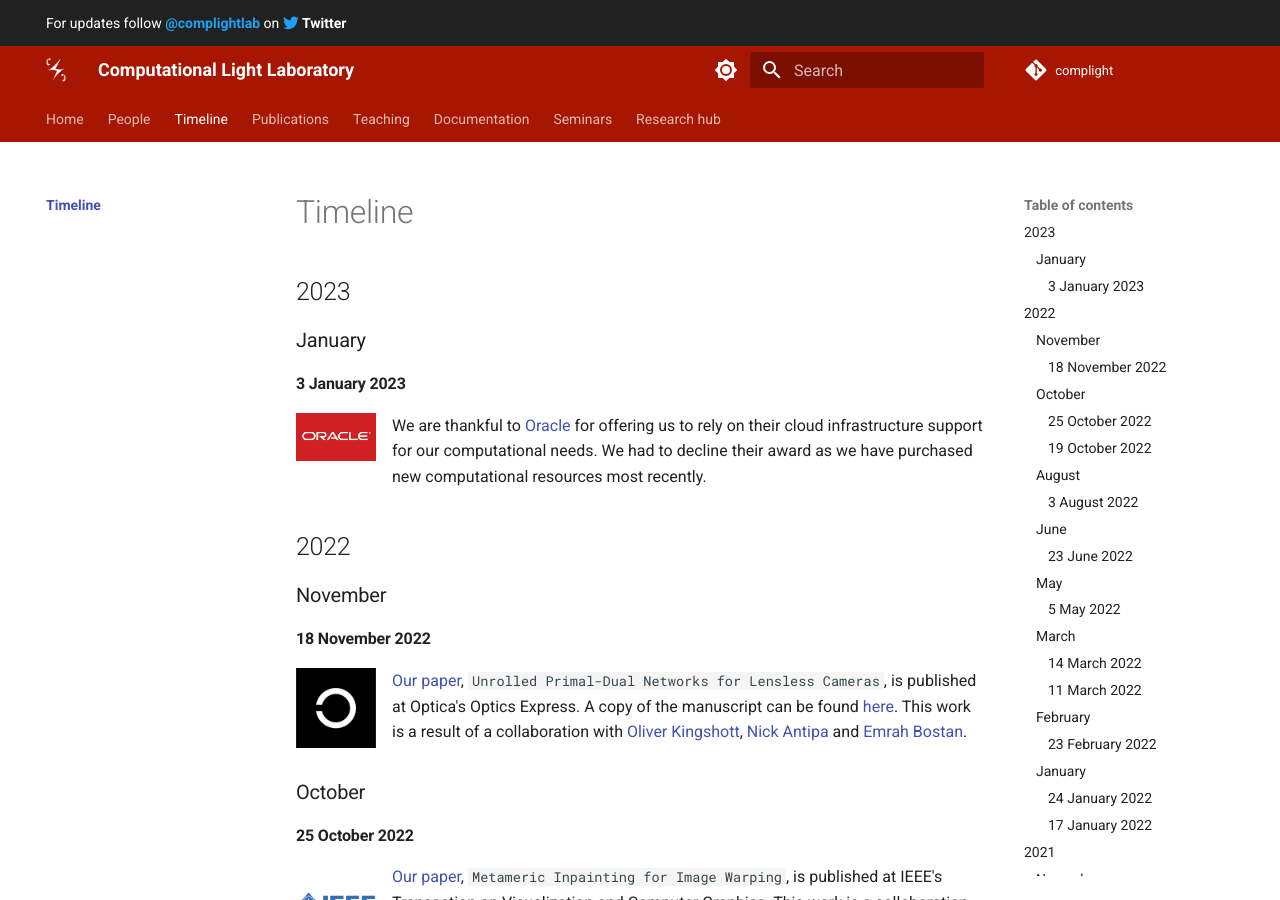
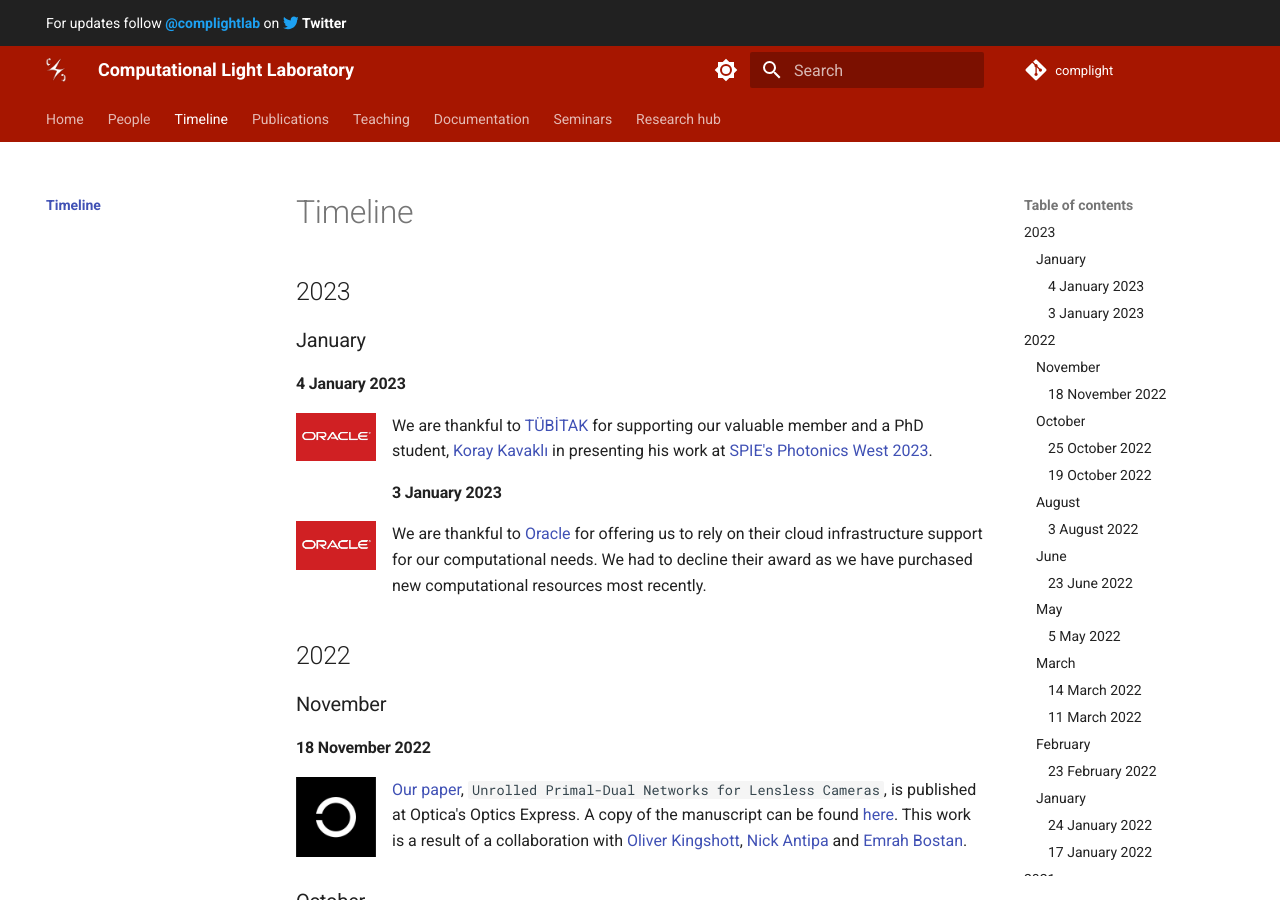
Before and after one commit to complight/complight.github.io, an MkDocs documentation site: the page built from docs/timeline/index.md, in a window 1280 px wide and 900 px high. Built offline with MkDocs 1.6.1 and Material for MkDocs 9.7.7, drawn with Linux system fonts in a browser that asks for light colours.

Commit message:
Updating timeline with a news.

```diff
--- a/docs/timeline/index.md
+++ b/docs/timeline/index.md
@@ -3,6 +3,13 @@
 ## 2023
 
 ### January
+#### 4 January 2023
+<div style="float: left; height:100px;" class="boxed">
+<img align="left" src="../media/oracle.png" width="80" alt/>
+</div>
+We are thankful to [TÜBİTAK](https://tubitak.gov.tr/tr/destekler/bilimsel-etkinlik/etkinliklere-katilma-destekleri/icerik-2224-a-yurt-disi-bilimsel-etkinliklere-katilimi-destekleme-programi) for supporting our valuable member and a PhD student, [Koray Kavaklı](https://scholar.google.com/citations?user=rn6XtO4AAAAJ&hl=en&oi=ao) in presenting his work at [SPIE's Photonics West 2023](https://spie.org/conferences-and-exhibitions/photonics-west?SSO=1).
+
+
 #### 3 January 2023
 <div style="float: left; height:100px;" class="boxed">
 <img align="left" src="../media/oracle.png" width="80" alt/>
```
